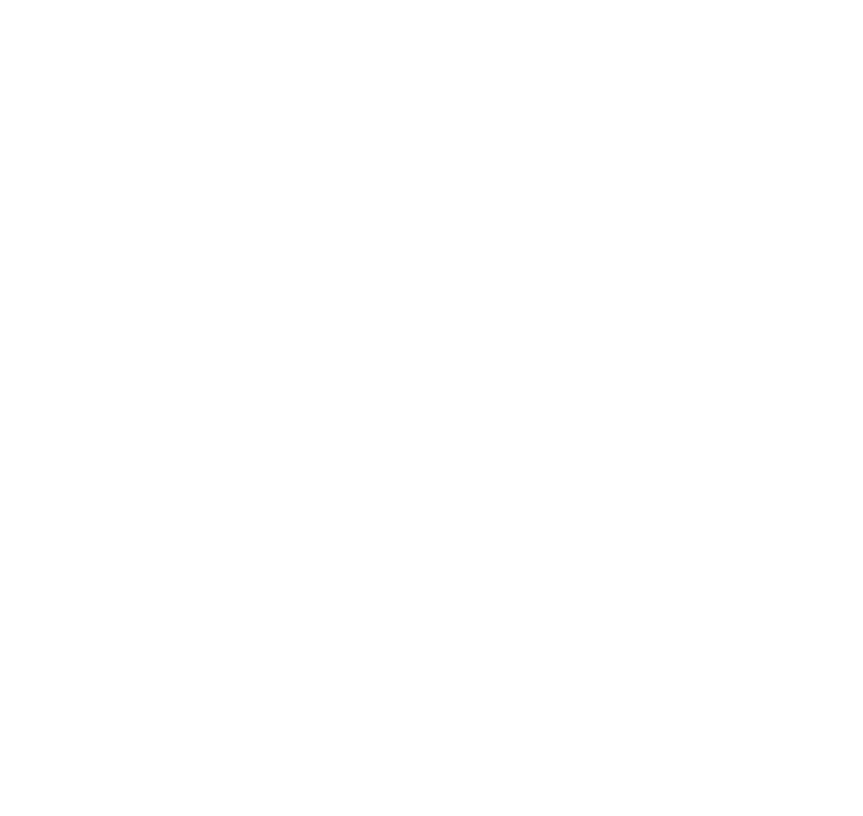
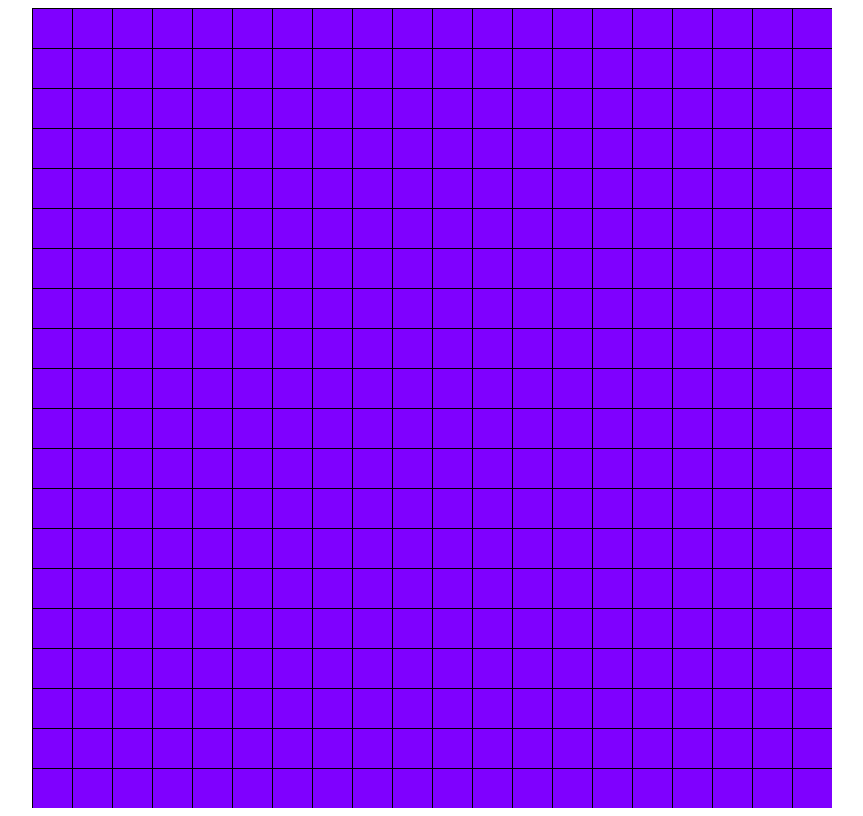
Before and after one commit to smilu97/robozzle-clone, a website built with Parcel: page webclient/src/index.html in a window 1280 px wide. Shown: the whole page, without its empty margins (216-1079 px from the left). Built offline with nearby package versions, Linux system fonts and the light colour scheme.

Commit message:
webclient: drawing grid

```diff
--- /dev/null
+++ b/webclient/src/constant.ts
@@ -0,0 +1,3 @@
+export const apiHost = 'http://localhost:8080/';
+
+export const gridDim = [20, 20];
--- a/webclient/src/index.html
+++ b/webclient/src/index.html
@@ -4,10 +4,10 @@
     <meta charset="UTF-8">
     <meta http-equiv="X-UA-Compatible" content="IE=edge">
     <meta name="viewport" content="width=device-width, initial-scale=1.0">
+    <link rel="stylesheet" type="text/css" href="./style.css" />
     <title>Robozzle clone - Web Client</title>
 </head>
 <body>
-    <div id="root"></div>
+    <script src="./index.ts"></script>
 </body>
-<script src="./index.ts"></script>
 </html>
--- a/webclient/src/index.ts
+++ b/webclient/src/index.ts
@@ -0,0 +1,44 @@
+import { gridDim } from './constant';
+
+class RobozzleClient {
+    root = document.createElement('div');
+    container = document.createElement('div');
+
+    constructor() {
+        /**
+         * Setup DOM structure
+         * <body>
+         *   <div id="root">
+         *     <div id="container"></div>
+         *   </div>
+         * </body>
+         */
+        this.root.id = 'root';
+        this.container.id = 'container';
+        this.root.appendChild(this.container);
+        document.body.append(this.root);
+    }
+
+    appendGrid() {
+        const ele = document.createElement('div');
+        ele.className = 'grid';
+        this.container.appendChild(ele);
+    }
+
+    /**
+     * Push grid
+     */
+    setupGrid() {
+        const gridNum = gridDim[0] * gridDim[1];
+        for (let i = 0; i < gridNum; i += 1) {
+            this.appendGrid();
+        }
+    }
+
+    setup() {
+        this.setupGrid();
+    }
+}
+
+const client = new RobozzleClient();
+client.setup();
--- /dev/null
+++ b/webclient/src/style.css
@@ -0,0 +1,32 @@
+* {
+    --container-inset: 30rem;
+    --grid-size: 40px;
+    --grid-dim-width: 20;
+    --grid-dim-height: 20;
+}
+
+#root {
+    display: flex;
+    align-items: center;
+    justify-content: center;
+    width: 100vw;
+    height: 100vh;
+}
+
+#container {
+    background: #7f00ff;
+    width: calc(var(--grid-size) * var(--grid-dim-width));
+    height: calc(var(--grid-size) * var(--grid-dim-height));
+    display: flex;
+    flex-direction: row;
+    flex-wrap: wrap;
+}
+
+.grid {
+    box-sizing: border-box;
+    width: var(--grid-size);
+    height: var(--grid-size);
+    border-width: 1px 0 0 1px;
+    border-color: black;
+    border-style: solid;
+}
```
Also changed, not shown: webclient/src/api.ts (added, +15 -0 lines), webclient/src/querySelector.ts (added, +42 -0 lines), webclient/tsconfig.json (added, +18 -0 lines), 2 other files.
